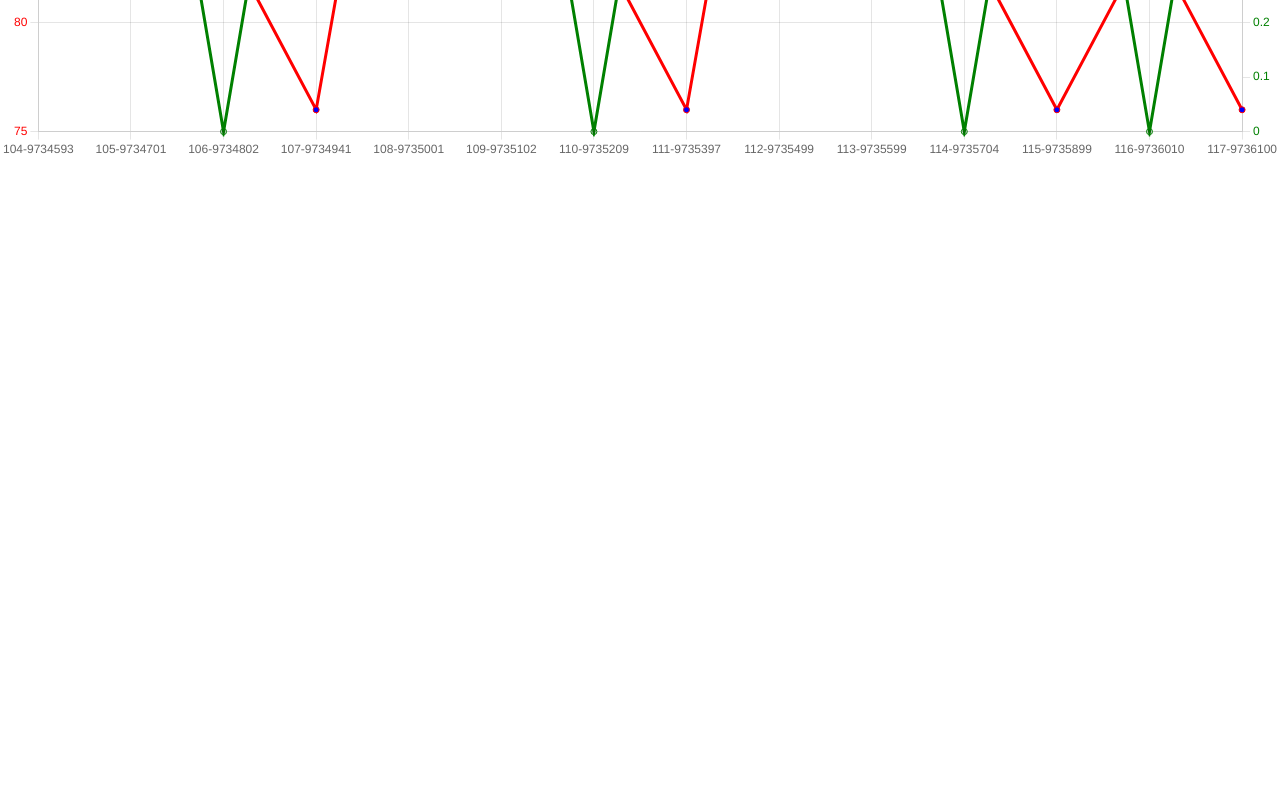
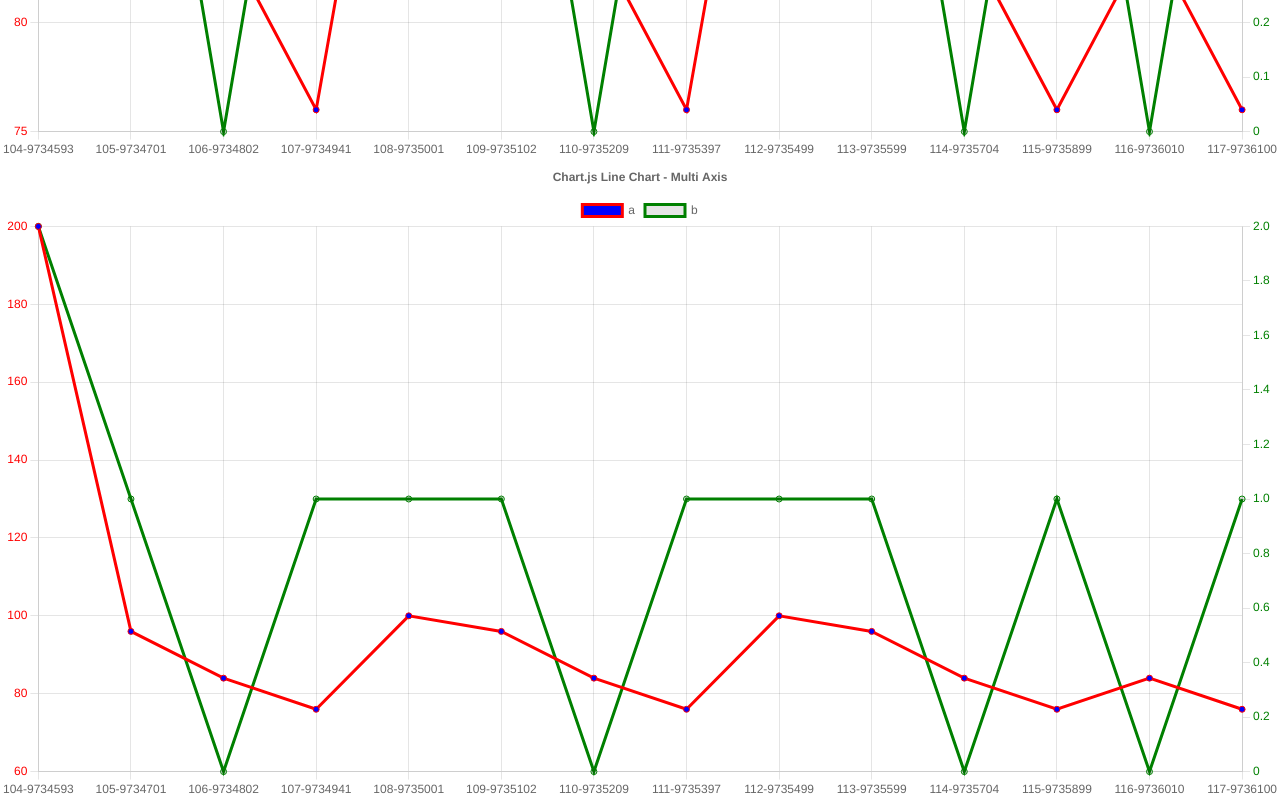
Before and after one commit to illusionoff/reactcriptoarbitr_test, a React (Create React App) app in the folder example/: page / in a window 1280 px wide. Shown: the part 770-1570 px from the top of the page. Before the commit the page ends 930 px from the top, so only its background shows below. Built offline with nearby package versions, Linux system fonts and the light colour scheme.

Commit message:
two charts

```diff
--- a/example/src/components/Chart.js
+++ b/example/src/components/Chart.js
@@ -15,6 +15,7 @@ const bayOrSellBith = [0, 0, 0, 1, 0, 0, 0, 1, 0, 0, 0, 1, 0, 0];
 const init = [0, 0, 0, 1, 0, 0, 0, 1, 0, 0, 0, 1, 0, 0];
 const timeGate = [1628959734593, 1628959734701, 1628959734802, 1628959734941, 1628959735001, 1628959735102, 1628959735209, 1628959735397, 1628959735499, 1628959735599, 1628959735704, 1628959735899, 1628959736010, 1628959736100];
 const timeBith = [1628959734593, 1628959734701, 1628959734802, 1628959734941, 1628959735001, 1628959735102, 1628959735209, 1628959735397, 1628959735499, 1628959735599, 1628959735704, 1628959735899, 1628959736010, 1628959736100];
+const percentBonus = [0.1, 0.05, 0.03, 0.1, 0.05, 0.03, 0.1, 0.05, 0.03, 0.1, 0.05, 0.03, 0.1, 0.05];
 
 const dataY = [1628959734593, 1628959734701, 1628959734802, 1628959734941, 1628959735001, 1628959735102, 1628959735209, 1628959735397, 1628959735499, 1628959735599, 1628959735704, 1628959735899, 1628959736010, 1628959736100];
 
@@ -161,9 +162,123 @@ const options = {
     //   },
     // },
   }
+}
+
+const data2 = canvas => {
+  // // canvas.parentNode.style.height = '1280px';
+  // // canvas.parentNode.style.width = '1280px';
+  const ctx = canvas.getContext('2d');
+  console.log('ctx=', ctx);
+  const gradient = ctx.createLinearGradient(100, 0, 100, 2);
+  return {
+    //   // number,bayGate,bayBith,sellGate,sellBith,diffSell,diffBay,timeServer,timeBith,init
+    //   // 1,0.61495762,0.61202401,0.61756266,0.6190815,-0.00553865,-0.00412388,1625823192271,1625823192373,true
+    //   // 2,0.61495762,0.61202401,0.61756266,0.6190815,-0.00553865,-0.00412388,1625823192584,1625823192492,true
+    //   // 3,0.61492768,0.61202401,0.61755264,0.6190815,-0.00552863,-0.00415382,1625823192830,1625823192492,false
+    //   // 4,0.61439874,0.61202401,0.61800354,0.6190815,-0.00597953,-0.00468276,1625823193001,1625823192492,false
+    backgroundColor: gradient, // что-то никакой разницы не видно
+    labels: newDataY,
+    datasets: [{
+      label: 'a',
+      yAxisID: 'a',
+      // backgroundColor: ['red', 'red', 'red', 'red', 'red'],
+      backgroundColor: 'blue',
+      borderColor: 'red',
+      // color: "#F7464A",
+      // fillColor: "rgba(255, 187, 0, 1)",
+      // color: 'blue',
+      data: [200, 96, 84, 76, 100, 96, 84, 76, 100, 96, 84, 76, 84, 76]
+    }, {
+      label: 'b',
+      yAxisID: 'b',
+      borderColor: 'green',
+      data: [2, 1, 0, 1, 1, 1, 0, 1, 1, 1, 0, 1, 0, 1]
+    }]
+
+    //   labels: ["January;2015", "February;2015", "March;2015", "January;2016", "February;2016", "March;2016"],
+    //   datasets: [{
+    //     label: '# of Votes',
+    //     xAxisID: 'xAxis1',
+    //     data: [12, 19, 3, 5, 2, 3]
+    //   }]
+
+  };
+}
+
+const options2 = {
+  responsive: true,
+  interaction: {
+    mode: 'index',
+    intersect: false,
+  },
+  stacked: false,
+  plugins: {
+    title: {
+      display: true,
+      text: 'Chart.js Line Chart - Multi Axis'
+    }
+  },
+  scales: {
+
+    a: {
+      type: 'linear',
+      display: true,
+      position: 'left',
+      ticks: {
+        // // For a category axis, the val is the index so the lookup via getLabelForValue is needed
+        // callback: function (val, index) {
+        //   // Hide the label of every 2nd dataset
+        //   return index % 2 === 0 ? this.getLabelForValue(val) : '';
+        // },
+        color: 'red',
+      }
+    },
+    // y: {
+    //   type: 'linear',
+    //   display: true,
+    //   position: 'left',
+    // },
 
 
+    b: {
+      type: 'linear',
+      display: true,
+      position: 'right',
+      // ticks: { color: 'red' },
+      ticks: {
+        // // For a category axis, the val is the index so the lookup via getLabelForValue is needed
+        // callback: function (val, index) {
+        //   // Hide the label of every 2nd dataset
+        //   return index % 2 === 0 ? this.getLabelForValue(val) : '';
+        // },
+        color: 'green',
+      },
+      // grid line settings
+      grid: {
+        drawOnChartArea: false, // only want the grid lines for one axis to show up
+      },
+    },
+    // y2: {
+    //   type: 'linear',
+    //   display: true,
+    //   position: 'left',
+    //   // ticks: { color: 'red' },
+    //   ticks: {
+    //     // // For a category axis, the val is the index so the lookup via getLabelForValue is needed
+    //     // callback: function (val, index) {
+    //     //   // Hide the label of every 2nd dataset
+    //     //   return index % 2 === 0 ? this.getLabelForValue(val) : '';
+    //     // },
+    //     color: 'green',
+    //   },
+    //   // grid line settings
+    //   grid: {
+    //     drawOnChartArea: false, // only want the grid lines for one axis to show up
+    //   },
+    // },
+  }
 }
+
 export const Chart = () => {
   // const ref = useRef();
   return (
@@ -184,6 +299,13 @@ export const Chart = () => {
           // options={{ maintainAspectRatio: false }}
           options={options}
         />
+        <Line data={data2}
+          // ref={ref}
+          // width={100}
+          // height={50}
+          // options={{ maintainAspectRatio: false }}
+          options={options2}
+        />
 
       </div >
     </div>
```
